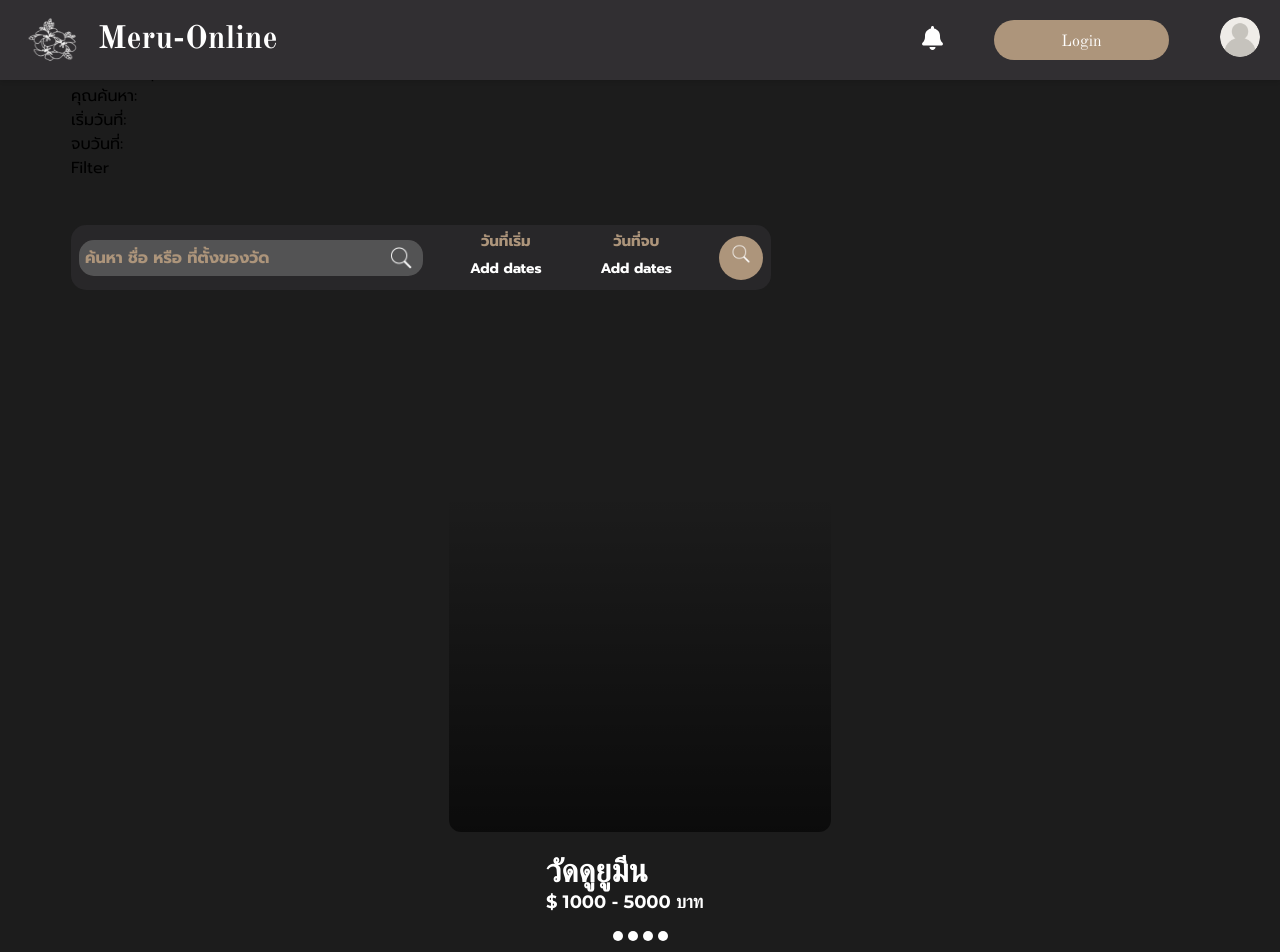
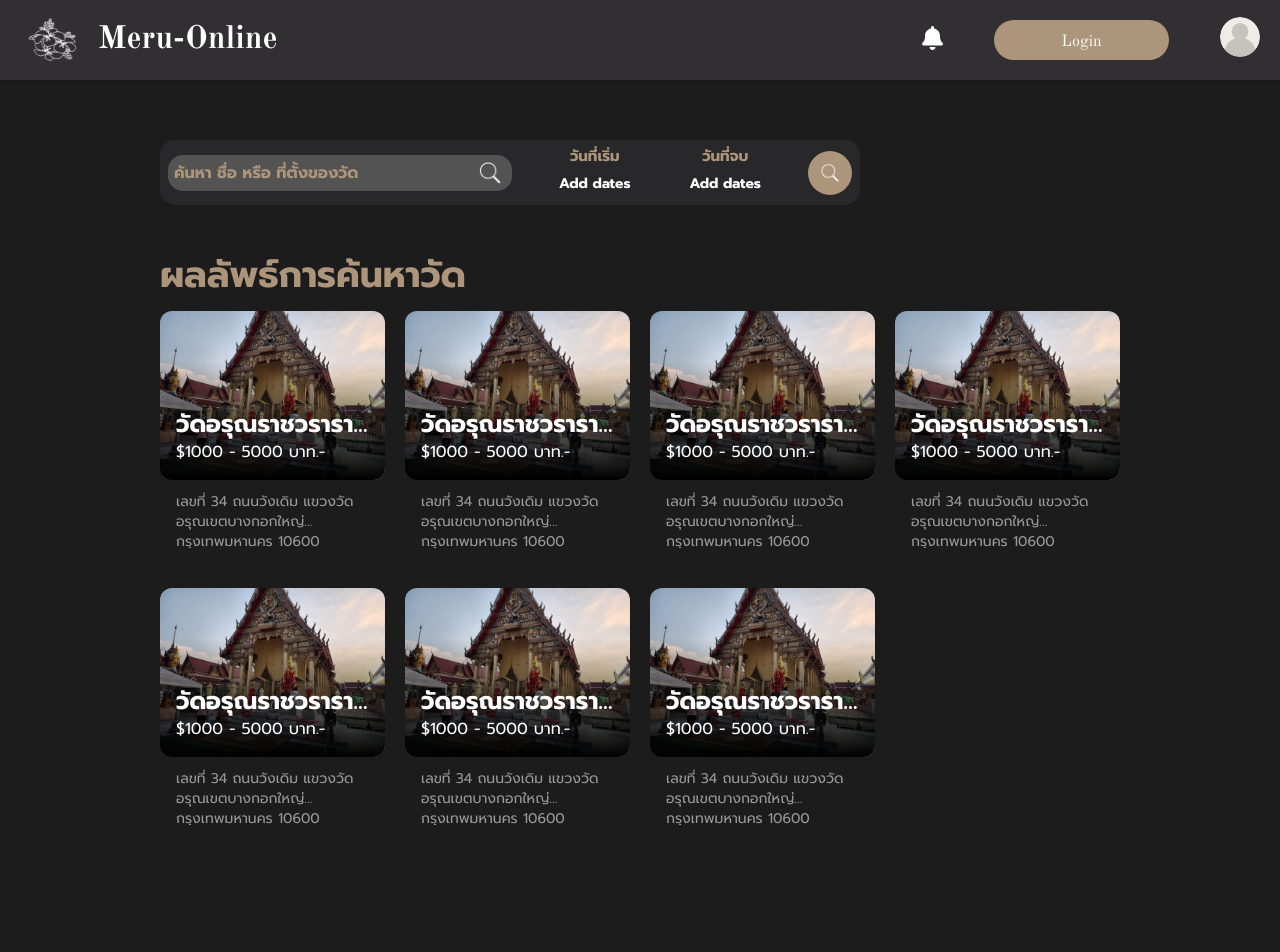
Before and after one commit to Norawit2907/Meru-Online-Frontend, a React app: page /result in a window 1280 px wide. Shown: the top 952 px of the page. Built offline with nearby package versions, Linux system fonts and the light colour scheme.

Commit message:
search result fix

```diff
--- a/src/components/Searchbar.jsx
+++ b/src/components/Searchbar.jsx
@@ -109,7 +109,7 @@ const Searchbar = ({ onSearch }) => {
             startDate ? new Date(startDate).toISOString() : ""
           }&endDate=${endDate ? new Date(endDate).toISOString() : ""}`}
         >
-          <button onClick={handleSearch}>
+          <button onClick={handleSearch} className="flex items-center justify-center">
             <img src="../glass.png" alt="Search Icon" />
           </button>
         </Link>
--- a/src/components/Watcard.jsx
+++ b/src/components/Watcard.jsx
@@ -3,19 +3,24 @@ import { BrowserRouter as Router, Routes, Route, Link } from "react-router-dom";
 import { useLocation } from 'react-router-dom';
 import '../styles/Watcard.css';
 
-const Watcard = () => {
+const Watcard = ({image ,title, minprice, maxprice, location}) => {
     return (
-        <div style={{ width: '100%', height: '100%', flexDirection: 'column', justifyContent: 'flex-end', alignItems: 'center', gap: 15, display: 'inline-flex' }}>
-            <div style={{ width: 382, height: 340, background: 'linear-gradient(180deg, rgba(0, 0, 0, 0) 0%, rgba(0, 0, 0, 0.60) 100%)', borderRadius: 12 }} />
-            <div style={{ width: 188, height: 27, color: 'white', fontSize: 32, fontFamily: 'Montserrat', fontWeight: '600', wordWrap: 'break-word' }}>วัดดูยูมีน</div>
-            <div style={{ width: 188, height: 27, color: 'white', fontSize: 18, fontFamily: 'Montserrat', fontWeight: '600', wordWrap: 'break-word' }}>$ 1000 - 5000 บาท</div>
-            <div style={{ width: 55, height: 10, position: 'relative' }}>
-                <div style={{ width: 10, height: 10, left: 30, top: 0, position: 'absolute', background: 'linear-gradient(0deg, white 0%, white 100%), linear-gradient(0deg, white 0%, white 100%), linear-gradient(0deg, white 0%, white 100%)', borderRadius: 9999 }} />
-                <div style={{ width: 10, height: 10, left: 45, top: 0, position: 'absolute', background: 'linear-gradient(0deg, white 0%, white 100%), linear-gradient(0deg, white 0%, white 100%), linear-gradient(0deg, white 0%, white 100%)', borderRadius: 9999 }} />
-                <div style={{ width: 10, height: 10, left: 15, top: 0, position: 'absolute', background: 'linear-gradient(0deg, white 0%, white 100%), linear-gradient(0deg, white 0%, white 100%), linear-gradient(0deg, white 0%, white 100%)', borderRadius: 9999 }} />
-                <div style={{ width: 10, height: 10, left: 0, top: 0, position: 'absolute', background: 'linear-gradient(0deg, white 0%, white 100%), linear-gradient(0deg, white 0%, white 100%), linear-gradient(0deg, white 0%, white 100%)', borderRadius: 9999 }} />
+        <div>
+            <div className='relative w-full h-128  rounded-xl object-contain '>
+                <div className='z-0 absolute inset-0 bg-gradient-to-t from-black to-70% rounded-xl'>
+
+                </div>
+                <img src={image} alt='img pic.' className='w-full h-full rounded-xl'/>
+
+                <div className='absolute bottom-0 left-0 p-4 pr-2'>
+                    <p className='text-2xl font-bold text-white line-clamp-1'>{title}</p>
+                    <p className='text-md  text-white line-clamp-1'>${minprice} - {maxprice} บาท.-</p>
+                </div>
+
             </div>
-            <div style={{ alignSelf: 'stretch', height: 24, color: '#9A9A9A', fontSize: 14, fontFamily: 'Montserrat', fontWeight: '500', wordWrap: 'break-word' }}>123 อ.บางบอน จ.ชลบุรี</div>
+
+            <p className='text-[#9A9A9A] text-sm line-clamp-2 mt-2 p-4 pt-1'>{location}</p>
+
         </div>
     );
 };
--- a/src/pages/Result.jsx
+++ b/src/pages/Result.jsx
@@ -7,13 +7,15 @@ import '../styles/Result.css';
 import Watcard from '../components/Watcard';
 
 const Result = () => {
+
     const location = useLocation();
     const query = new URLSearchParams(location.search).get('query');
     const date = new URLSearchParams(location.search).get('date');
-
+    const startDate = new URLSearchParams(location.search).get('startDate');
+    const endDate = new URLSearchParams(location.search).get('endDate');
     useEffect(()=>{
-        console.log(query)
-    },[])
+        console.log(query, startDate, endDate)
+    },[query, date])
 
     const formatDate = (dateString) => {
         if (!dateString) return '';
@@ -25,30 +27,23 @@ const Result = () => {
     };
 
     return (
-        <>
-            <div className="Container">
-                <div>
-                    <div>
-                        <h2>เราหาวัดมาคุณให้แล้ว</h2>
-                        <p>คุณค้นหา: {query}</p>
-                        <p>เริ่มวันที่: {formatDate(new URLSearchParams(location.search).get('startDate'))}</p>
-                        <p>จบวันที่: {formatDate(new URLSearchParams(location.search).get('endDate'))}</p>
-                    </div>
-                    <div className="Filter">
-                        <button>Filter</button>
-                    </div>
-
-                </div>
-                <div className="Search-bar">
-                    <Searchbar onSearch={(query) => console.log(query)} initialQuery={query} initialDate={date} />
-                </div>
-
-                <Watcard/>
+    <div className="w-3/4 mx-auto my-20">
+        <Searchbar onSearch={(query) => {}} initialQuery={query} initialDate={date} />
+        <p className='font-bold text-[#AD957B] text-4xl mb-4'>ผลลัพธ์การค้นหาวัด</p>
+        <div className='grid grid-cols-4 gap-5 gap-y-10 border-red-600'>
+            <Watcard image='/temple.jpg' title="วัดอรุณราชวรารามราชวรมหาวิหาร" minprice="1000" maxprice="5000" location="เลขที่ 34 ถนนวังเดิม แขวงวัดอรุณเขตบางกอกใหญ่ กรุงเทพมหานคร 10600"/>
+            <Watcard image='/temple.jpg' title="วัดอรุณราชวรารามราชวรมหาวิหาร" minprice="1000" maxprice="5000" location="เลขที่ 34 ถนนวังเดิม แขวงวัดอรุณเขตบางกอกใหญ่ กรุงเทพมหานคร 10600"/>
+            <Watcard image='/temple.jpg' title="วัดอรุณราชวรารามราชวรมหาวิหาร" minprice="1000" maxprice="5000" location="เลขที่ 34 ถนนวังเดิม แขวงวัดอรุณเขตบางกอกใหญ่ กรุงเทพมหานคร 10600"/>
+            <Watcard image='/temple.jpg' title="วัดอรุณราชวรารามราชวรมหาวิหาร" minprice="1000" maxprice="5000" location="เลขที่ 34 ถนนวังเดิม แขวงวัดอรุณเขตบางกอกใหญ่ กรุงเทพมหานคร 10600"/>
+            <Watcard image='/temple.jpg' title="วัดอรุณราชวรารามราชวรมหาวิหาร" minprice="1000" maxprice="5000" location="เลขที่ 34 ถนนวังเดิม แขวงวัดอรุณเขตบางกอกใหญ่ กรุงเทพมหานคร 10600"/>
+            <Watcard image='/temple.jpg' title="วัดอรุณราชวรารามราชวรมหาวิหาร" minprice="1000" maxprice="5000" location="เลขที่ 34 ถนนวังเดิม แขวงวัดอรุณเขตบางกอกใหญ่ กรุงเทพมหานคร 10600"/>
+            <Watcard image='/temple.jpg' title="วัดอรุณราชวรารามราชวรมหาวิหาร" minprice="1000" maxprice="5000" location="เลขที่ 34 ถนนวังเดิม แขวงวัดอรุณเขตบางกอกใหญ่ กรุงเทพมหานคร 10600"/>
+        </div>
 
 
-            </div>
+    </div>
 
-        </>
+
     );
 };
 
```
Also changed, not shown: public/temple.jpg (added), src/Assets/temple.jpg (added).
